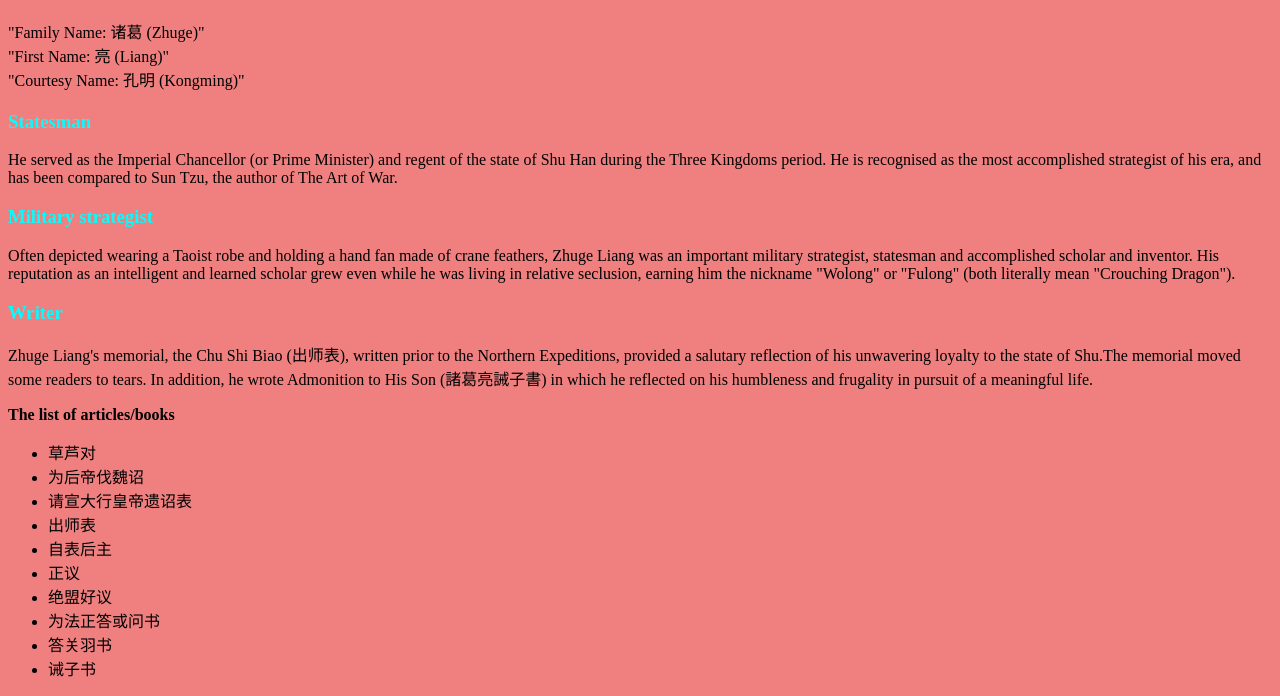
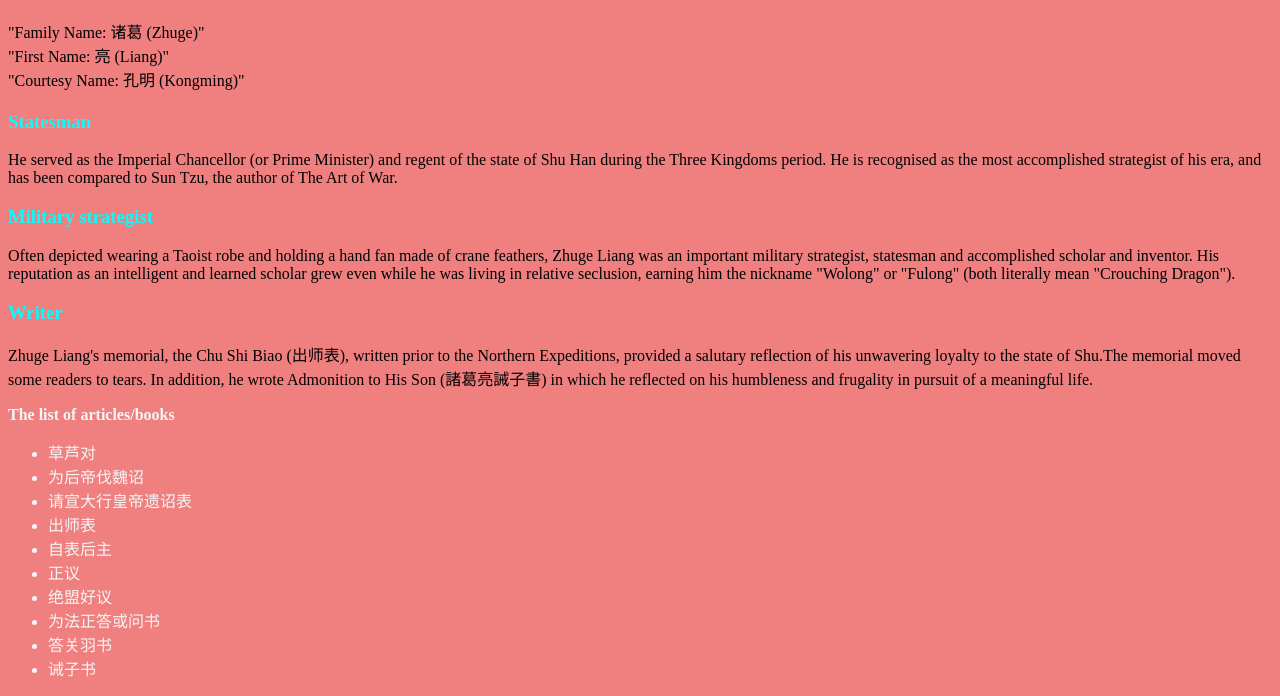
Before and after one commit to techboutique-official/100-days-of-code-community, a plain HTML site: page task-1/isedit.html in a window 1280 px wide. Shown: the part 96-792 px from the top of the page. Drawn offline with Linux system fonts and the light colour scheme; files whose address does not match are found by name.

Commit message:
css external file

```diff
--- a/task-1/cssclr.css
+++ b/task-1/editext.css
@@ -14,4 +14,7 @@
 	.mn {
 		color:blue;
 	}
+	.lst {
+		color:whitesmoke
+	}
 </style>
--- a/task-1/isedit.html
+++ b/task-1/isedit.html
@@ -9,7 +9,7 @@
 			color:cyan;
 		}
 	</style>
-	<link rel="stylesheet" href="cssclr.css">
+	<link rel="stylesheet" href="editext.css"">
 	<div>
 				<h1 >诸葛亮(181–234)  </h1>
 				<h4 >a Chinese statesman, military strategist, writer, engineer and inventor</h4>
@@ -47,7 +47,7 @@
 				<p>Zhuge Liang's memorial, the Chu Shi Biao (出师表), written prior to the Northern Expeditions, provided a salutary reflection of his unwavering loyalty to the state of Shu.The memorial moved some readers to tears. In addition, he wrote Admonition to His Son (諸葛亮誡子書) in which he reflected on his humbleness and frugality in pursuit of a meaningful life.</p>
 
 			</div>
-			<div >
+			<div class="lst">
 				<b>
 					<p >The list of articles/books</p>
 
```
